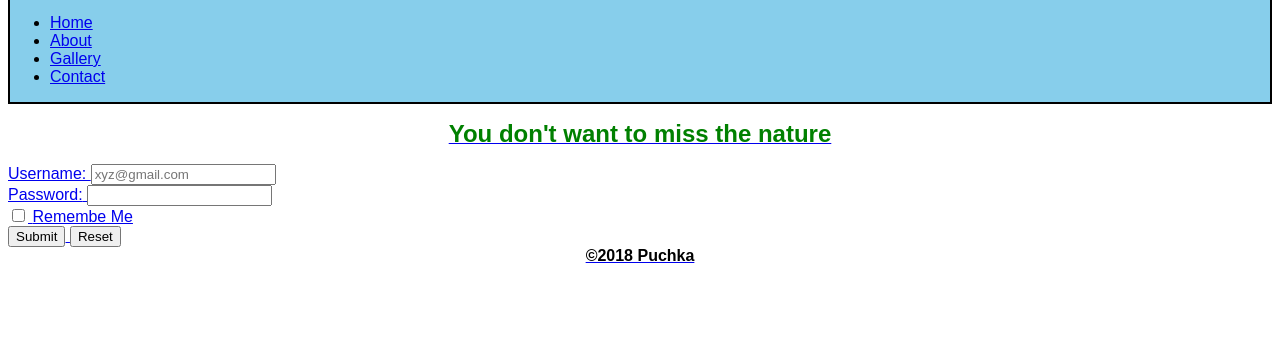
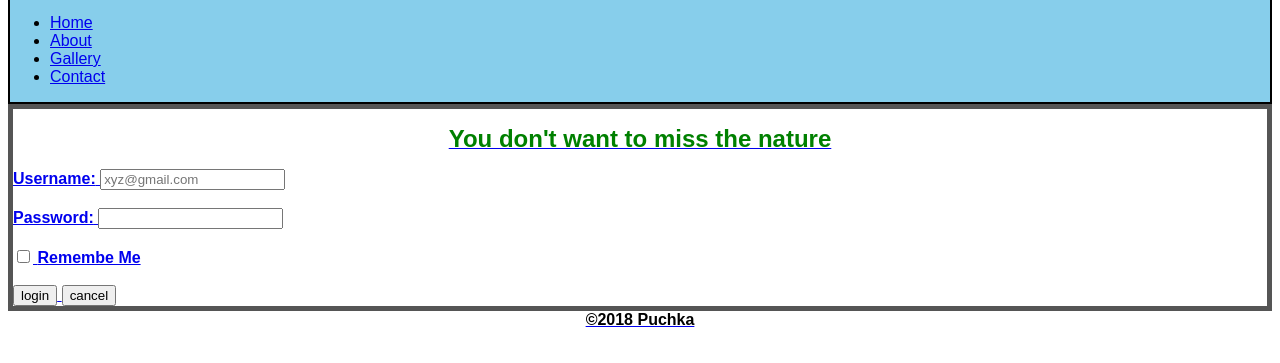
Before and after one commit to krish3888/workshop-webdevlopment, a plain HTML site: page index.html in a window 1280 px wide. Shown: the part 49-412 px from the top of the page. Drawn offline with Linux system fonts and the light colour scheme.

Commit message:
adventure5

```diff
--- a/index.html
+++ b/index.html
@@ -21,23 +21,27 @@
 			</ul>
 		</nav>
 	</header>
+	  <section id="main">
     	<p align="center">
     		 <FONT SIZE="+2" color="green"><b>You don't want to miss the nature</b>
     	 	 </FONT>
     	</p>
         <form action="/api/login" method="post">
-        	<labe for=username>Username:</label>
-           	<input type="text" name="username" id="username" placeholder="xyz@gmail.com" /><br />
+        	<label for=username>Username:</label>
+           	<input type="text" name="username" id="username" placeholder="xyz@gmail.com" /><br> <br>
+
             <label for="password">Password:</label>
-            <input type="password" name="password" id="password" length="8" /><br />
+            <input type="password" name="password" id="password" length="8" /><br> <br>
+
             <input type="checkbox" name="Remeber" id="Remeber">
-            <label for="Remeber">Remembe Me </label><br>
+            <label for="Remeber">Remembe Me </label><br><br>
 
-            <input type="submit" name="login-button">
-            <input type="reset" name="cancel-button">
+            <input type="submit" name="login-button" value="login" />
+            <input type="reset" name="cancel-button" value="cancel" />
 
     		<a href="https://www.thrillophilia.com/adventure-tours-in-uttarakhand">
     	</form>
+      </section>
     	<footer>
 		<font color="black"><center><b>&copy;2018 Puchka</b>  </center></font>
 		</footer>
--- a/style.css
+++ b/style.css
@@ -5,3 +5,10 @@ header {
         background-color: skyblue;
         border:2px solid black;
 }
+
+#main{
+	border: 5px solid #555;
+}
+#main label {
+      font-weight: bold;
+}
```
